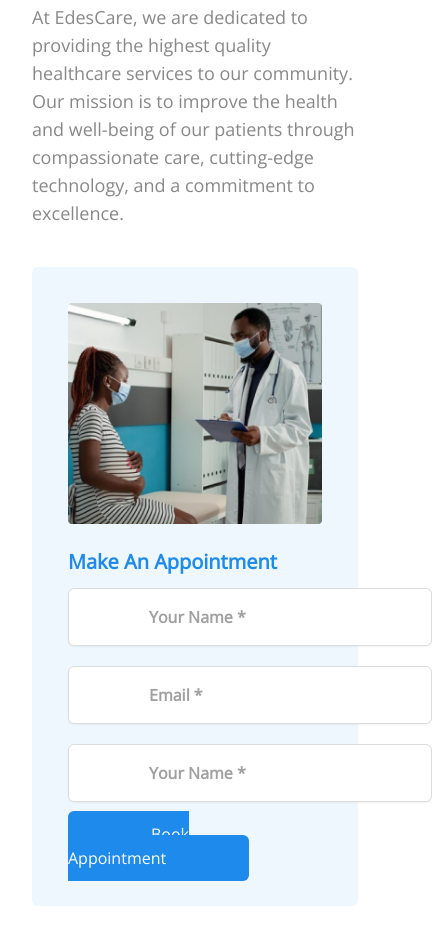
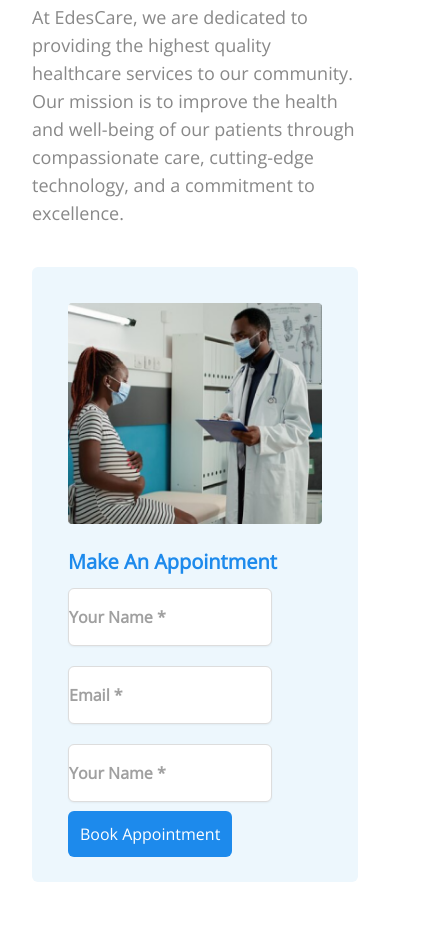
Before and after one commit to alimuhammeddev/Edescare, a plain HTML site: page index.html in a window 390 px wide. Shown: the part 4669-5607 px from the top of the page, 432 px wide, since content can reach past the window. After the commit the page ends 5583 px from the top, so only its background shows below. Drawn offline with nearby package versions, Linux system fonts and the light colour scheme.

Commit message:
appointment page

```diff
--- a/index.html
+++ b/index.html
@@ -197,11 +197,11 @@
                             </div>
                             <div class="p-4">
                                 <h1 class="text-xl text-[#1D8AEC] font-semibold -mt-2">Make An Appointment</h1>
-                                <input type="Name" name="name" class="mt-3 block rounded-md border border-[#dddddd] bg-[#FFFFFF] px-20 py-4 placeholder-[#12121266] shadow-sm placeholder:font-semibold placeholder:text-#37393F focus:border-[#DDDDDD] focus:outline-none focus:ring-1 focus:ring-[#DDDDDD] sm:text-sm" placeholder="Your Name *" />
-                                <input type="email" name="email" class="mt-5 block rounded-md border border-[#dddddd] bg-[#FFFFFF] px-20 py-4 placeholder-[#12121266] shadow-sm placeholder:font-semibold focus:border-[#DDDDDD] focus:outline-none focus:ring-1 focus:ring-[#DDDDDD] sm:text-sm" placeholder="Email *" />
-                                <input type="Name" name="name" class="mt-5 block rounded-md border border-[#dddddd] bg-[#FFFFFF] px-20 py-4 placeholder-[#12121266] shadow-sm placeholder:font-semibold placeholder:text-#37393F focus:border-[#DDDDDD] focus:outline-none focus:ring-1 focus:ring-[#DDDDDD] sm:text-sm" placeholder="Your Name *" />
+                                <input type="Name" name="name" class="mt-3 block rounded-md border border-[#dddddd] bg-[#FFFFFF] lg:px-20 py-4 placeholder-[#12121266] shadow-sm placeholder:font-semibold placeholder:text-#37393F focus:border-[#DDDDDD] focus:outline-none focus:ring-1 focus:ring-[#DDDDDD] sm:text-sm" placeholder="Your Name *" />
+                                <input type="email" name="email" class="mt-5 block rounded-md border border-[#dddddd] bg-[#FFFFFF] lg:px-20 py-4 placeholder-[#12121266] shadow-sm placeholder:font-semibold focus:border-[#DDDDDD] focus:outline-none focus:ring-1 focus:ring-[#DDDDDD] sm:text-sm" placeholder="Email *" />
+                                <input type="Name" name="name" class="mt-5 block rounded-md border border-[#dddddd] bg-[#FFFFFF] lg:px-20 py-4 placeholder-[#12121266] shadow-sm placeholder:font-semibold placeholder:text-#37393F focus:border-[#DDDDDD] focus:outline-none focus:ring-1 focus:ring-[#DDDDDD] sm:text-sm" placeholder="Your Name *" />
                                 <div class="mt-5">
-                                    <a href="#" class="bg-[#1D8AEC] text-[#FFFFFF] p-3 px-[83px] rounded-md">Book Appointment</a>
+                                    <a href="#" class="bg-[#1D8AEC] text-[#FFFFFF] p-3 lg:px-[83px] rounded-md">Book Appointment</a>
                                 </div>
                             </div>
                         </div>
```
